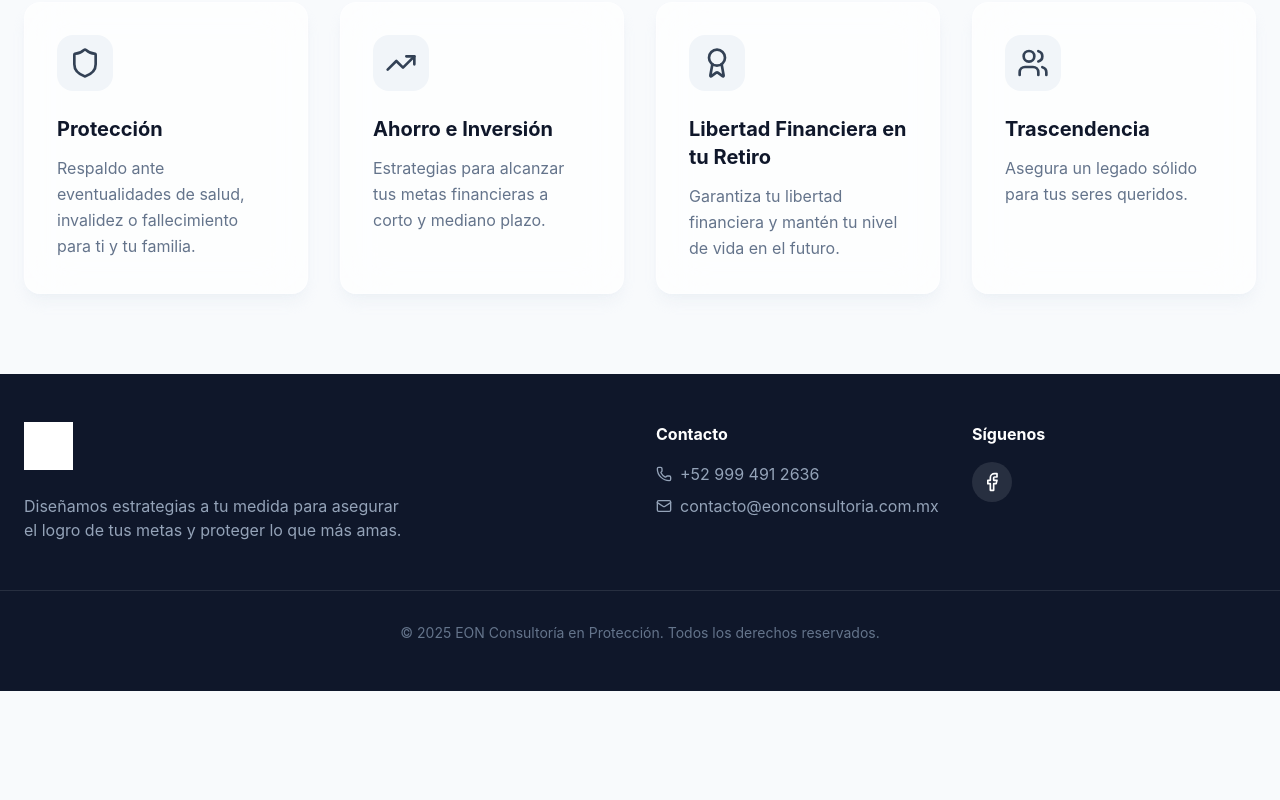
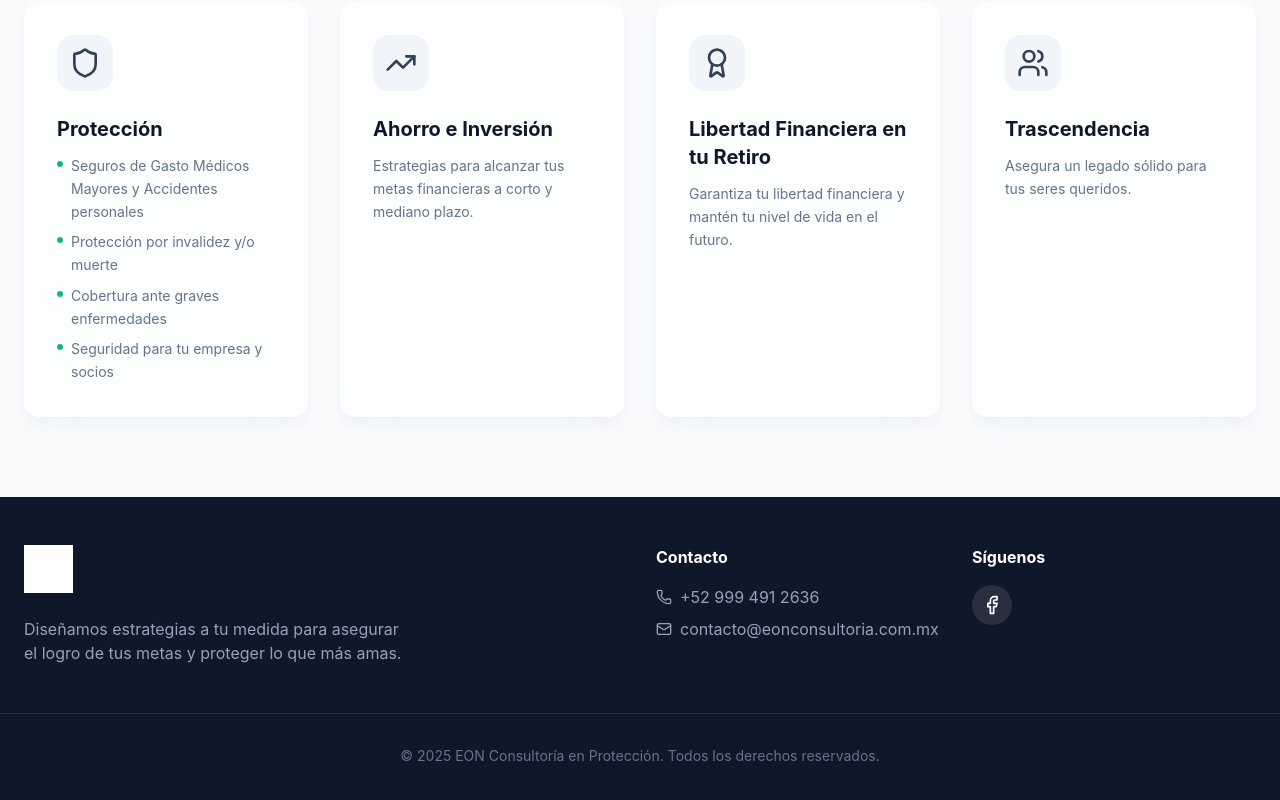
Before and after one commit to adalloya/eon-consultoria, a React (Vite) app: page / in a window 1280 px wide. Shown: the part 1070-1870 px from the top of the page. Before the commit the page ends 1761 px from the top, so only its background shows below. Built offline with nearby package versions, Linux system fonts and the light colour scheme.

Commit message:
content: update protection pillar with detailed list

```diff
--- a/src/pages/Home.jsx
+++ b/src/pages/Home.jsx
@@ -77,7 +77,17 @@ const Hero = () => {
 
 const Pillars = () => {
     const services = [
-        { id: 'protection', icon: <Shield size={32} />, title: 'Protección', desc: 'Respaldo ante eventualidades de salud, invalidez o fallecimiento para ti y tu familia.' },
+        {
+            id: 'protection',
+            icon: <Shield size={32} />,
+            title: 'Protección',
+            desc: [
+                'Seguros de Gasto Médicos Mayores y Accidentes personales',
+                'Protección por invalidez y/o muerte',
+                'Cobertura ante graves enfermedades',
+                'Seguridad para tu empresa y socios'
+            ]
+        },
         { id: 'savings', icon: <TrendingUp size={32} />, title: 'Ahorro e Inversión', desc: 'Estrategias para alcanzar tus metas financieras a corto y mediano plazo.' },
         { id: 'retirement', icon: <Award size={32} />, title: 'Libertad Financiera en tu Retiro', desc: 'Garantiza tu libertad financiera y mantén tu nivel de vida en el futuro.' },
         { id: 'legacy', icon: <Users size={32} />, title: 'Trascendencia', desc: 'Asegura un legado sólido para tus seres queridos.' },
@@ -101,9 +111,20 @@ const Pillars = () => {
                                         {service.icon}
                                     </div>
                                     <h3 className="text-xl font-bold text-slate-900 mb-3">{service.title}</h3>
-                                    <p className="text-slate-500 leading-relaxed">
-                                        {service.desc}
-                                    </p>
+                                    <div className="text-slate-500 leading-relaxed text-sm">
+                                        {Array.isArray(service.desc) ? (
+                                            <ul className="space-y-2 text-left">
+                                                {service.desc.map((item, i) => (
+                                                    <li key={i} className="flex items-start gap-2">
+                                                        <span className="mt-1.5 w-1.5 h-1.5 rounded-full bg-secondary flex-shrink-0" />
+                                                        <span>{item}</span>
+                                                    </li>
+                                                ))}
+                                            </ul>
+                                        ) : (
+                                            <p>{service.desc}</p>
+                                        )}
+                                    </div>
                                 </div>
                             </Card>
                         </Link>
```
